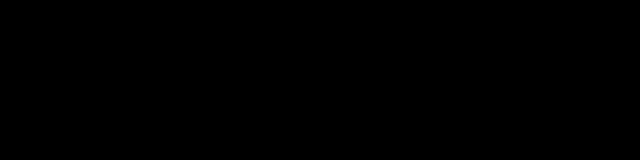
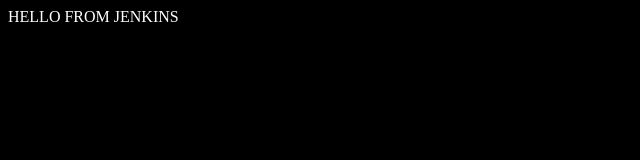
Before and after one commit to kolyaiks/jenkins-course, a plain HTML site: page index.html in a window 1280 px wide. Shown: the whole page, without its empty margins (0-640 px from the left). Drawn offline with Linux system fonts and the light colour scheme.

Commit message:
second commit

```diff
--- a/index.html
+++ b/index.html
@@ -1,5 +1,5 @@
 <html>
 <body bgcolor="black">
-<b color="yellow"> HELLO FROM JENKINS</b>
+<font color="white"> HELLO FROM JENKINS</b>
 <body>
 </html>
```
